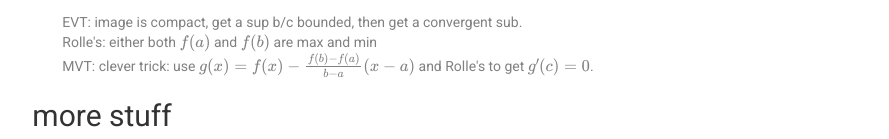
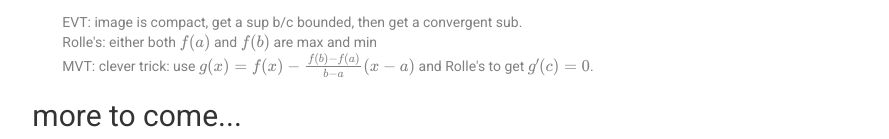
Before and after one commit to marksibrahim/musings, a Jekyll site: the page custom_posts/why_calculus_works.html, which Jekyll copies as it is, in a window 1280 px wide. Shown: the part 1342-1481 px from the top of the page, without its empty margins (186-1075 px from the left). Built offline with Jekyll 4.4.1, drawn with Linux system fonts in a browser that asks for light colours; nearby versions of some CDN libraries; formulas are drawn with MathJax 3.

```diff
--- a/custom_posts/why_calculus_works.html
+++ b/custom_posts/why_calculus_works.html
@@ -181,7 +181,7 @@
     MVT: clever trick: use $g(x) = f(x) - \frac{f(b) - f(a)}{b-a} (x-a)$
     and Rolle's to get $g'(c) = 0$.
     </p>
-       <h2> more stuff </h2>
+       <h2> more to come...</h2>
 
         </div>
 
```
Also changed, not shown: _posts/2016-03-24-analysis-notes.md (+1 -1 lines).
